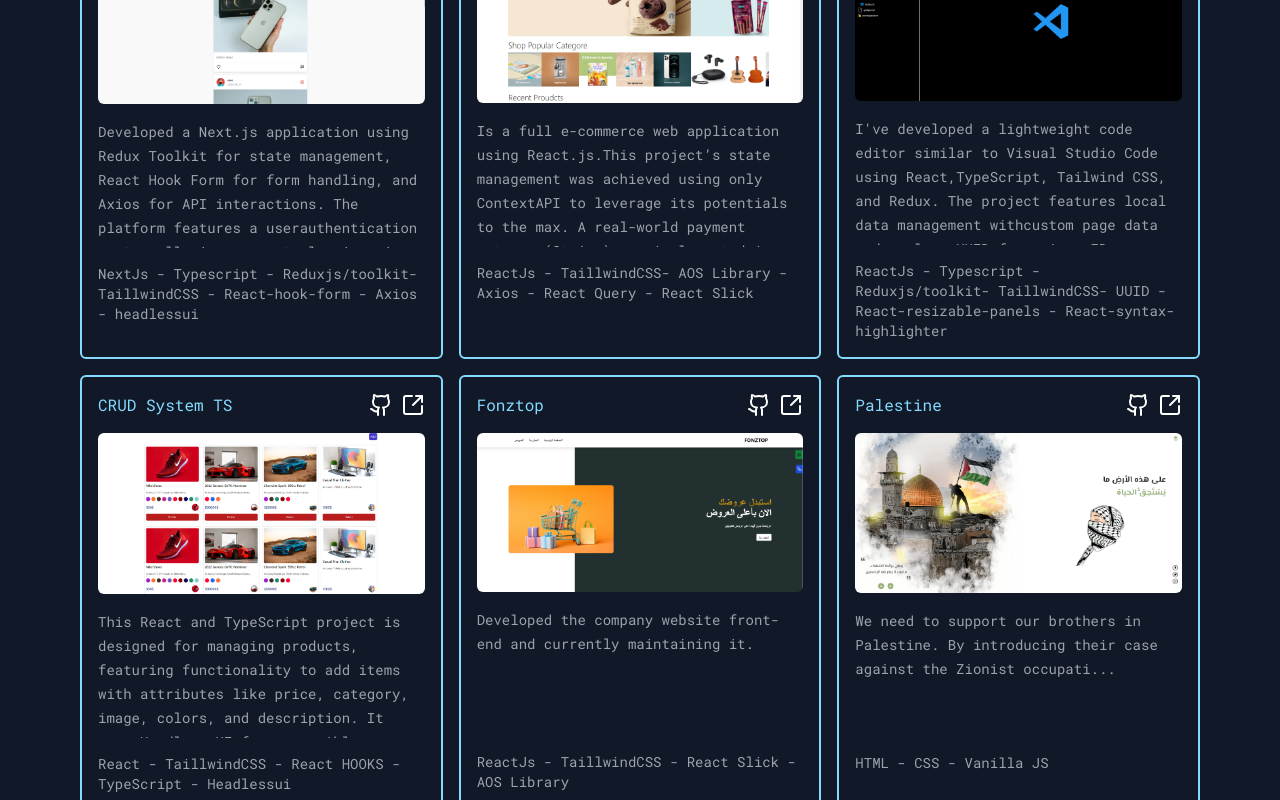
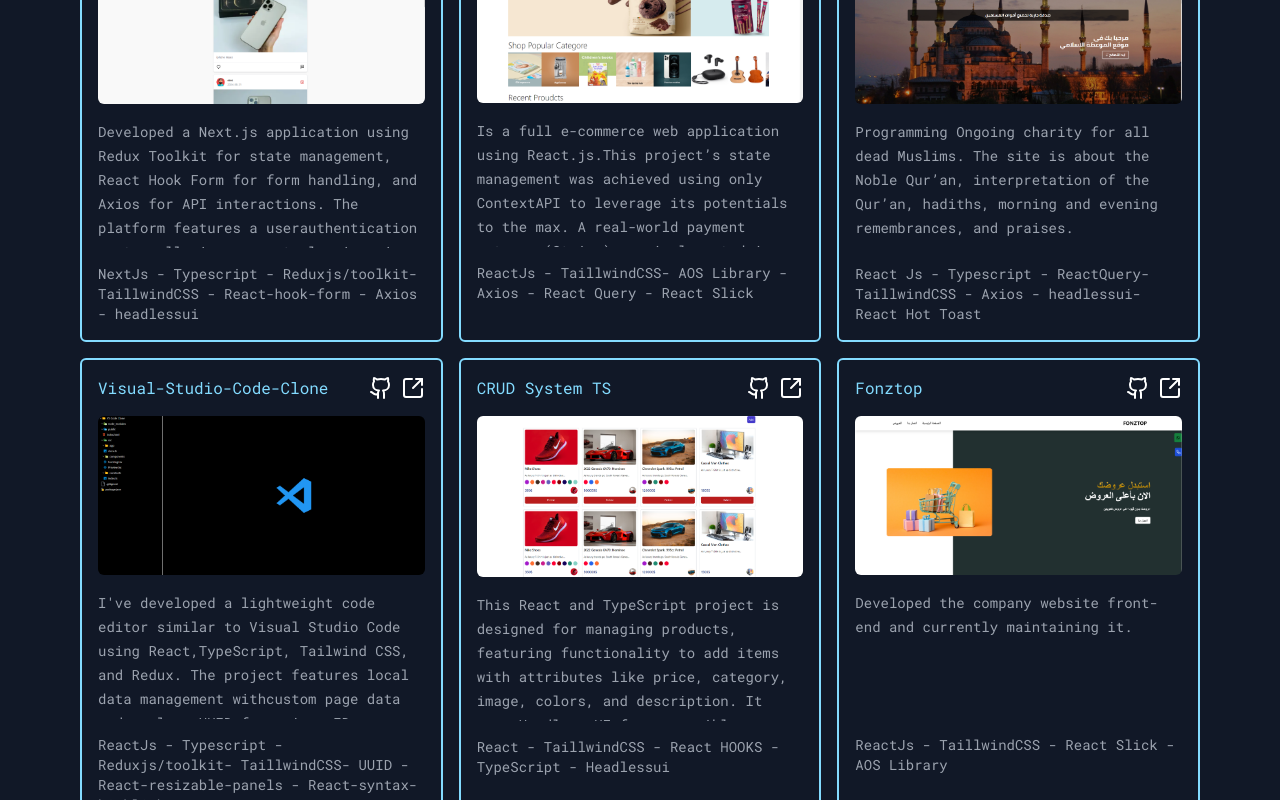
Before and after one commit to MohammedRady59/Portfolio, a React (Vite) app: page /work in a window 1280 px wide. Shown: the part 540-1340 px from the top of the page. Built offline with nearby package versions, Linux system fonts and the light colour scheme.

Commit message:
newUpdatenew

```diff
--- a/src/Components/pages/Home.jsx
+++ b/src/Components/pages/Home.jsx
@@ -34,7 +34,7 @@ function Home() {
           I AM A <span className="moveLetter text-customBlue"></span>
         </h1>
         <a
-          href="https://drive.google.com/file/d/1IP231VEwGyRWyS9EVvV8uUrVxrCl3Ry0/view?usp=sharing"
+          href="https://drive.google.com/file/d/1nW-8ljZ0nQRe3irpNYauCWoMfX5Uw2EV/view?usp=sharing"
           target="_blank"
           className="w-fit"
         >
--- a/src/Components/pages/Work.jsx
+++ b/src/Components/pages/Work.jsx
@@ -1,4 +1,5 @@
 import photo1 from "../../assets/Img/crud.png";
+import quran from "../../assets/Img/quran.png";
 import next from "../../assets/Img/Next.png";
 import vs from "../../assets/Img/Vs.png";
 import photo2 from "../../assets/Img/custmor.png";
@@ -14,6 +15,7 @@ function Work() {
   const images = [
     next,
     photo4,
+    quran,
     vs,
     photo1,
     photo5,
--- a/src/data/index.js
+++ b/src/data/index.js
@@ -8,7 +8,6 @@ export const project = [
     demo: "https://social-app-khaki-seven.vercel.app/",
     repo: "https://github.com/MohammedRady59/Social-App",
   },
-
   {
     name: "Frech Cart",
     details:
@@ -17,6 +16,15 @@ export const project = [
       "ReactJs - TaillwindCSS- AOS Library - Axios - React Query - React Slick",
     demo: "https://fresh-cart-seven-gilt.vercel.app/",
     repo: "https://github.com/MohammedRady59/Fresh-Cart",
+  },
+  {
+    name: "Al-Maoza",
+    details:
+      "Programming Ongoing charity for all dead Muslims. The site is about the Noble Qur’an, interpretation of the Qur’an, hadiths, morning and evening remembrances, and praises.",
+    skills:
+      "React Js - Typescript - ReactQuery- TaillwindCSS - Axios - headlessui-React Hot Toast ",
+    demo: "https://quran-kareem-eta.vercel.app/",
+    repo: "https://github.com/MohammedRady59/Quran-Kareem",
   },
   {
     name: "Visual-Studio-Code-Clone",
```
Also changed, not shown: src/assets/Img/quran.png (added).
